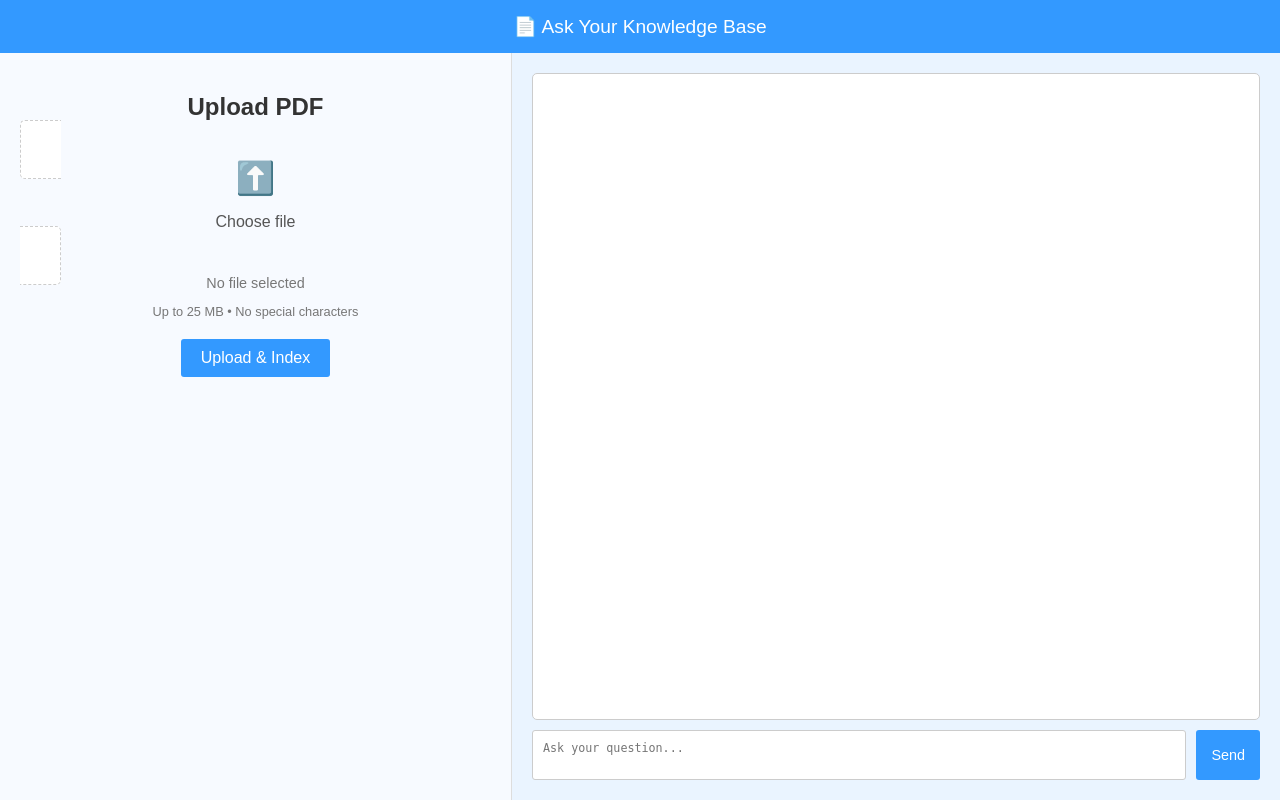
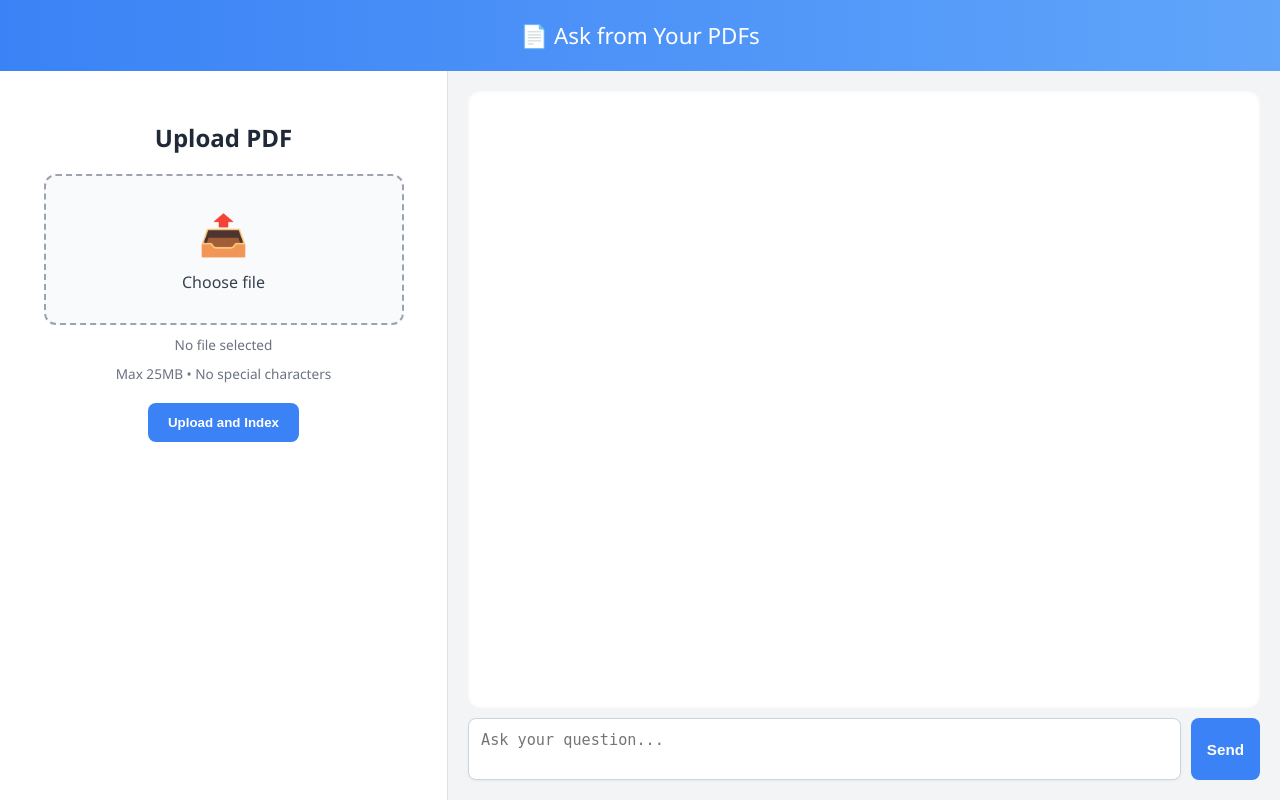
Before and after one commit to manuKumar3008/ollama, a Flask app: page / in a window 1280 px wide. Run offline with Flask 3, Linux system fonts and the light colour scheme.

Commit message:
Added new features in the project like chitchat function, different prompt template, and enhanced UI of the project

```diff
--- /dev/null
+++ b/services/chitchat.json
@@ -0,0 +1,4 @@
+{
+  "hi": "Hello! How can I assist you today?",
+  "how are you?": "I'm just a bunch of code, but I'm here and ready to help!"
+}
--- a/templates/index.html
+++ b/templates/index.html
@@ -1,211 +1,213 @@
 <!DOCTYPE html>
-<html lang="de">
+<html lang="en">
 <head>
-  <meta charset="UTF-8">
+  <meta charset="UTF-8" />
   <title>PDF Chatbot</title>
   <style>
+    * {
+      box-sizing: border-box;
+    }
+
     body, html {
       margin: 0;
       padding: 0;
       height: 100%;
-      font-family: Arial, sans-serif;
-      background: #e9f5ff;
+      font-family: 'Segoe UI', sans-serif;
+      background: #f0f4f8;
       display: flex;
       flex-direction: column;
-      overflow: hidden;
     }
 
     .container {
+      flex: 1;
       display: flex;
       flex-direction: column;
-      flex-grow: 1;
+      height: 100vh;
     }
 
     .header {
-      background-color: #3399ff;
+      background: linear-gradient(to right, #3b82f6, #60a5fa);
       color: white;
-      padding: 15px;
-      font-size: 1.2em;
+      padding: 20px;
+      font-size: 1.4rem;
       text-align: center;
+      box-shadow: 0 2px 4px rgba(0,0,0,0.1);
     }
 
     .content-area {
       display: flex;
-      flex-grow: 1;
-      height: calc(100vh - 60px);
+      flex: 1;
+      height: calc(100vh - 80px);
+      overflow: hidden;
     }
 
     .upload-section {
-      background: #f7faff;
-      border-right: 1px solid #ddd;
-      padding: 20px;
-      width: 40%;
-      box-sizing: border-box;
+      width: 35%;
+      background: #ffffff;
+      padding: 30px;
+      border-right: 1px solid #e0e0e0;
+      display: flex;
+      flex-direction: column;
+      align-items: center;
     }
 
     .upload-title {
-      font-size: 1.5em;
-      color: #333;
+      font-size: 1.5rem;
       margin-bottom: 20px;
-      text-align: center;
+      font-weight: 600;
+      color: #1f2937;
     }
 
     .upload-box {
-      border: 1px dashed #ccc;
-      background: white;
-      padding: 20px 40px;
-      border-radius: 5px;
+      border: 2px dashed #9ca3af;
+      background: #f9fafb;
+      border-radius: 12px;
+      padding: 30px;
       text-align: center;
       cursor: pointer;
-      width: 80%;
-      max-width: 400px;
-      margin: 0 auto 10px auto;
+      width: 100%;
+      max-width: 360px;
+      transition: all 0.3s ease;
     }
 
     .upload-box:hover {
-      border-color: #3399ff;
+      background: #eff6ff;
+      border-color: #3b82f6;
     }
 
     .upload-icon {
-      font-size: 2em;
-      color: #888;
+      font-size: 2.5rem;
       margin-bottom: 10px;
+      color: #6b7280;
     }
 
     .upload-text {
-      color: #555;
-      font-size: 1em;
-    }
-
-    .browse-link {
-      color: #3399ff;
-      font-weight: bold;
+      font-size: 1rem;
+      font-weight: 500;
+      color: #374151;
     }
 
     .file-input {
       display: none;
     }
 
-    .file-name-display {
-      margin: 10px auto;
-      text-align: center;
-      font-size: 0.9em;
-      color: #777;
-    }
-
+    .file-name-display,
     .upload-instructions {
-      color: #777;
-      font-size: 0.8em;
+      font-size: 0.85rem;
+      color: #6b7280;
+      margin-top: 10px;
       text-align: center;
     }
 
     .upload-button {
-      display: block;
-      background: #3399ff;
+      background-color: #3b82f6;
       color: white;
+      font-weight: 600;
       border: none;
-      padding: 10px 20px;
-      border-radius: 3px;
+      padding: 12px 20px;
+      border-radius: 8px;
+      margin-top: 20px;
       cursor: pointer;
-      font-size: 1em;
-      margin: 20px auto;
+      transition: background 0.3s ease;
     }
 
     .upload-button:hover {
-      background-color: #2377cc;
+      background-color: #2563eb;
     }
 
     .chat-section {
+      width: 65%;
+      padding: 20px;
+      background: #f3f4f6;
       display: flex;
       flex-direction: column;
-      width: 60%;
-      background: #eaf4ff;
-      padding: 20px;
-      box-sizing: border-box;
+      height: 100%;
+      overflow: hidden;
     }
 
     .chat-area {
-      flex-grow: 1;
+      flex: 1;
       overflow-y: auto;
-      border: 1px solid #ccc;
+      padding: 15px;
+      border-radius: 12px;
       background: white;
-      padding: 10px;
-      border-radius: 5px;
+      box-shadow: inset 0 0 4px rgba(0,0,0,0.05);
       margin-bottom: 10px;
     }
 
     .message {
+      padding: 12px 18px;
+      border-radius: 20px;
+      max-width: 75%;
       margin: 10px 0;
-      padding: 12px;
-      border-radius: 5px;
-      max-width: 70%;
-      font-size: 0.9em;
-      white-space: pre-line;
+      font-size: 0.95rem;
+      line-height: 1.4;
+      word-wrap: break-word;
     }
 
     .user {
-      background: #d0e8ff;
-      margin-left: auto;
+      background: #dbeafe;
+      align-self: flex-end;
     }
 
     .bot {
-      background: #d6f5d6;
-      margin-right: auto;
+      background: #dcfce7;
+      align-self: flex-start;
     }
 
     .typing {
-      background: #f0f0f0;
+      background: #f3f4f6;
       font-style: italic;
-      margin-right: auto;
-      font-size: 0.9em;
-      padding: 8px;
-      border-radius: 3px;
+      font-size: 0.9rem;
     }
 
     .input-area {
       display: flex;
+      gap: 10px;
     }
 
     .input-area textarea {
       flex: 1;
-      padding: 10px;
-      border-radius: 3px;
-      border: 1px solid #ccc;
       resize: none;
-      font-size: 0.9em;
+      border-radius: 8px;
+      border: 1px solid #cbd5e1;
+      padding: 12px;
+      font-size: 0.95rem;
+      box-shadow: 0 1px 3px rgba(0,0,0,0.05);
     }
 
     .input-area button {
-      background: #3399ff;
+      background-color: #3b82f6;
       color: white;
+      padding: 12px 16px;
+      border-radius: 8px;
       border: none;
-      padding: 10px 15px;
-      margin-left: 10px;
-      border-radius: 3px;
+      font-size: 0.95rem;
+      font-weight: 600;
       cursor: pointer;
-      font-size: 0.9em;
+      transition: background 0.2s ease;
     }
 
     .input-area button:hover {
-      background-color: #2377cc;
+      background-color: #2563eb;
     }
   </style>
 </head>
 <body>
   <div class="container">
-    <div class="header" id="headerTitle">📄 Ask Your Knowledge Base</div>
+    <div class="header" id="headerTitle">📄 Ask from Your PDFs</div>
     <div class="content-area">
       <div class="upload-section">
         <h2 class="upload-title" id="uploadTitle">Upload PDF</h2>
         <label for="fileInput" class="upload-box">
-          <div class="upload-icon">⬆️</div>
-          <p class="upload-text" id="uploadText">Choose file</p>
+          <div class="upload-icon">📤</div>
+          <div class="upload-text" id="uploadText">Choose file</div>
         </label>
-        <input type="file" id="fileInput" class="file-input" onchange="updateFileName()">
-        <p id="fileNameDisplay" class="file-name-display">No file selected</p>
-        <p class="upload-instructions" id="uploadInstructions">Up to 25 MB • No special characters</p>
+        <input type="file" id="fileInput" class="file-input" onchange="updateFileName()" />
+        <div id="fileNameDisplay" class="file-name-display">No file selected</div>
+        <div class="upload-instructions" id="uploadInstructions">Max 25MB • No special characters</div>
         <input type="hidden" id="userId" value="{{ user_id }}">
-        <button onclick="uploadPDF()" class="upload-button" id="uploadBtn">Upload & Index</button>
+        <button class="upload-button" onclick="uploadPDF()" id="uploadBtn">Upload and Index</button>
       </div>
 
       <div class="chat-section">
@@ -220,6 +222,8 @@
 
   <script>
     let currentLang = "en";
+    let inputHistory = [];
+    let historyIndex = -1;
 
     function updateFileName() {
       const fileInput = document.getElementById("fileInput");
@@ -256,6 +260,9 @@
       const question = questionInput.value.trim();
       const userId = document.getElementById("userId").value;
       if (!question) return;
+
+      inputHistory.push(question);
+      historyIndex = inputHistory.length;
 
       appendMessage(question, "user");
       questionInput.value = "";
@@ -298,12 +305,12 @@
       document.documentElement.lang = lang;
 
       const isEN = lang === "en";
-      document.getElementById("headerTitle").textContent = isEN ? "📄 Ask Your Knowledge Base" : "📄 Frage deine Wissensdatenbank";
+      document.getElementById("headerTitle").textContent = isEN ? "📄 Ask from Your PDFs" : "📄 Frage aus deinen PDFs";
       document.getElementById("uploadTitle").textContent = isEN ? "Upload PDF" : "PDF hochladen";
       document.getElementById("uploadText").textContent = isEN ? "Choose file" : "Datei wählen";
       document.getElementById("fileNameDisplay").textContent = isEN ? "No file selected" : "Keine Datei gewählt";
-      document.getElementById("uploadInstructions").textContent = isEN ? "Up to 25 MB • No special characters" : "Bis zu 25 MB • Keine Sonderzeichen";
-      document.getElementById("uploadBtn").textContent = isEN ? "Upload & Index" : "Upload & Indexieren";
+      document.getElementById("uploadInstructions").textContent = isEN ? "Max 25MB • No special characters" : "Bis zu 25MB • Keine Sonderzeichen";
+      document.getElementById("uploadBtn").textContent = isEN ? "Upload and Index" : "Hochladen und Indexieren";
       document.getElementById("question").placeholder = isEN ? "Ask your question..." : "Stelle deine Frage...";
       document.getElementById("sendBtn").textContent = isEN ? "Send" : "Senden";
     }
@@ -313,10 +320,29 @@
       setLanguageUI(lang);
     };
 
-    document.getElementById("question").addEventListener("keydown", function (e) {
+    // Handle Enter + history navigation
+    const questionInput = document.getElementById("question");
+    questionInput.addEventListener("keydown", function (e) {
       if (e.key === "Enter" && !e.shiftKey) {
         e.preventDefault();
         askQuestion();
+      }
+
+      if (e.key === "ArrowUp") {
+        if (historyIndex > 0) {
+          historyIndex--;
+          this.value = inputHistory[historyIndex] || '';
+        }
+      }
+
+      if (e.key === "ArrowDown") {
+        if (historyIndex < inputHistory.length - 1) {
+          historyIndex++;
+          this.value = inputHistory[historyIndex] || '';
+        } else {
+          historyIndex = inputHistory.length;
+          this.value = '';
+        }
       }
     });
   </script>
```
Also changed, not shown: services/chitchat_filter.py (added, +43 -0 lines), services/indexer.py (+42 -5 lines), services/prompt.py (added, +19 -0 lines), services/query_engine.py (+72 -62 lines), main.py (line endings or trailing spaces), 6 other files.
